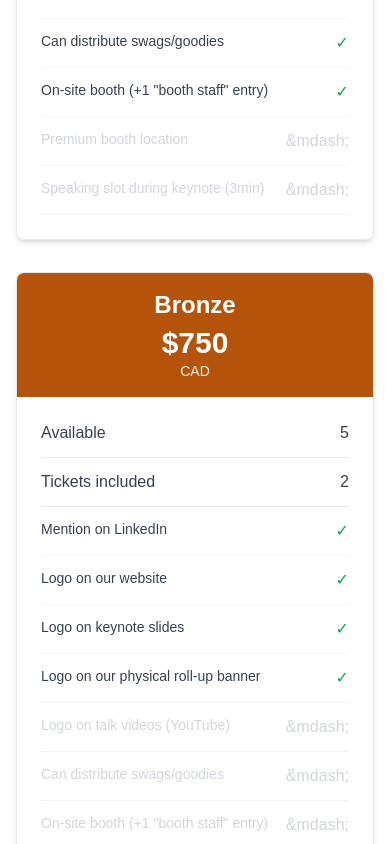
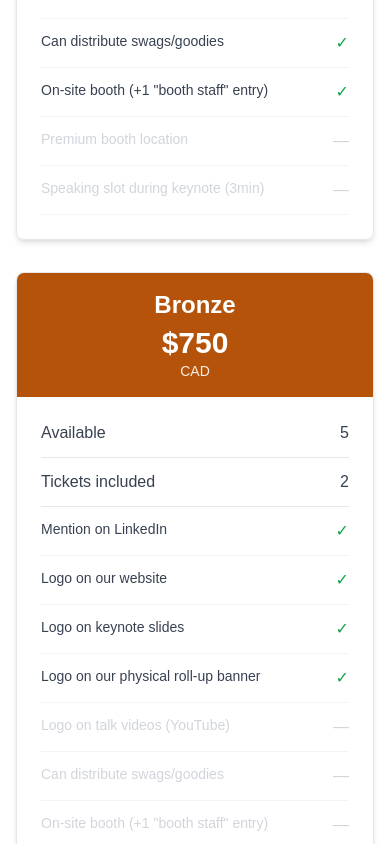
Before and after one commit to devmtl2024-org/devmtl2024-org.github.io, a React (Vite) app: page /sponsorship in a window 390 px wide. Shown: the part 2020-2864 px from the top of the page. Built offline with nearby package versions, Linux system fonts and the light colour scheme.

Commit message:
Fix style on small screens

```diff
--- a/src/pages/SponsorshipPage.tsx
+++ b/src/pages/SponsorshipPage.tsx
@@ -208,7 +208,7 @@ export default function SponsorshipPage() {
                       {tier.perks[perkIndex] ? (
                         <span className="text-green-600">&#10003;</span>
                       ) : (
-                        "&mdash;"
+                        <span className="text-gray-300">&mdash;</span>
                       )}
                     </span>
                   </div>
@@ -266,13 +266,14 @@ export default function SponsorshipPage() {
               to="/transparency"
               className="inline-flex items-center gap-2 px-6 py-3 border border-gray-300 rounded-lg text-primary font-medium hover:bg-gray-50 transition-colors"
             >
-              {t({ fr: "Transparence", en: "Transparency" })} &rarr;
+              {t({ fr: "Transparence", en: "Transparency" })}
               <span className="text-gray-500 font-normal">
                 {t({
                   fr: "Nos chiffres des années précédentes",
                   en: "Our numbers from previous years",
                 })}
               </span>
+              &rarr;
             </Link>
           </div>
         </div>
```
